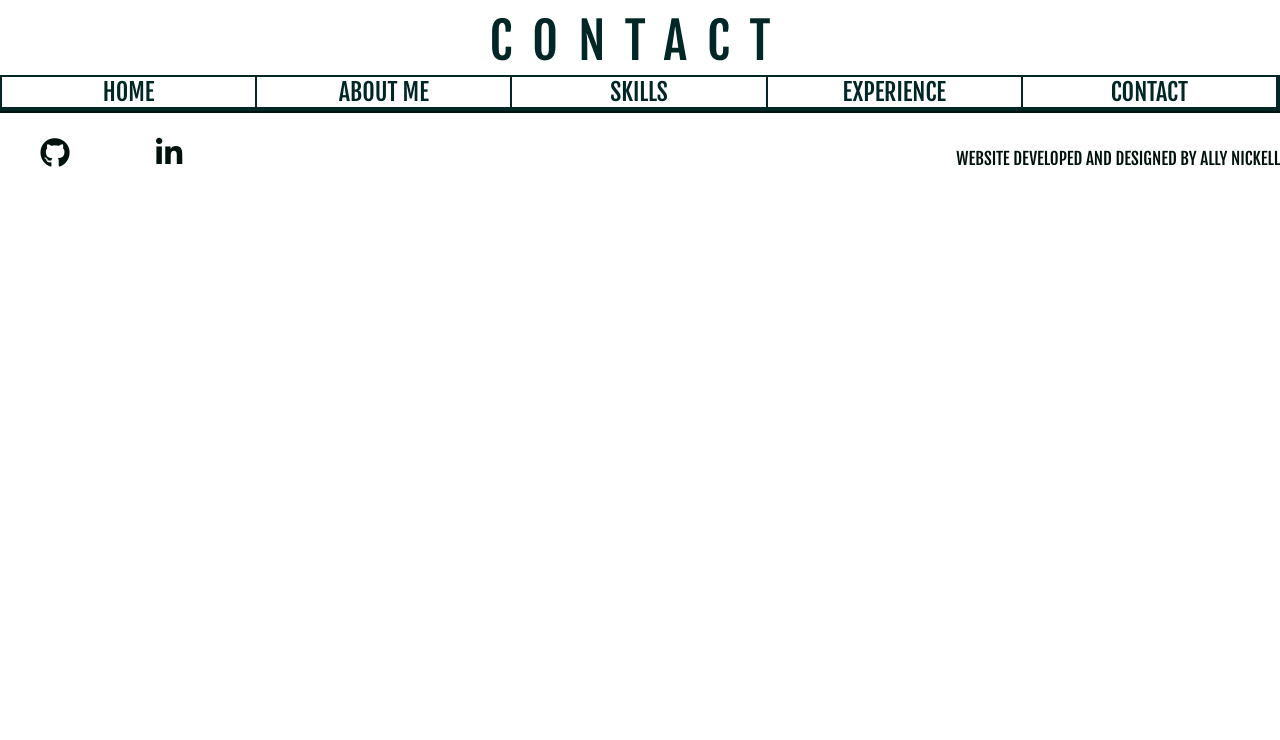
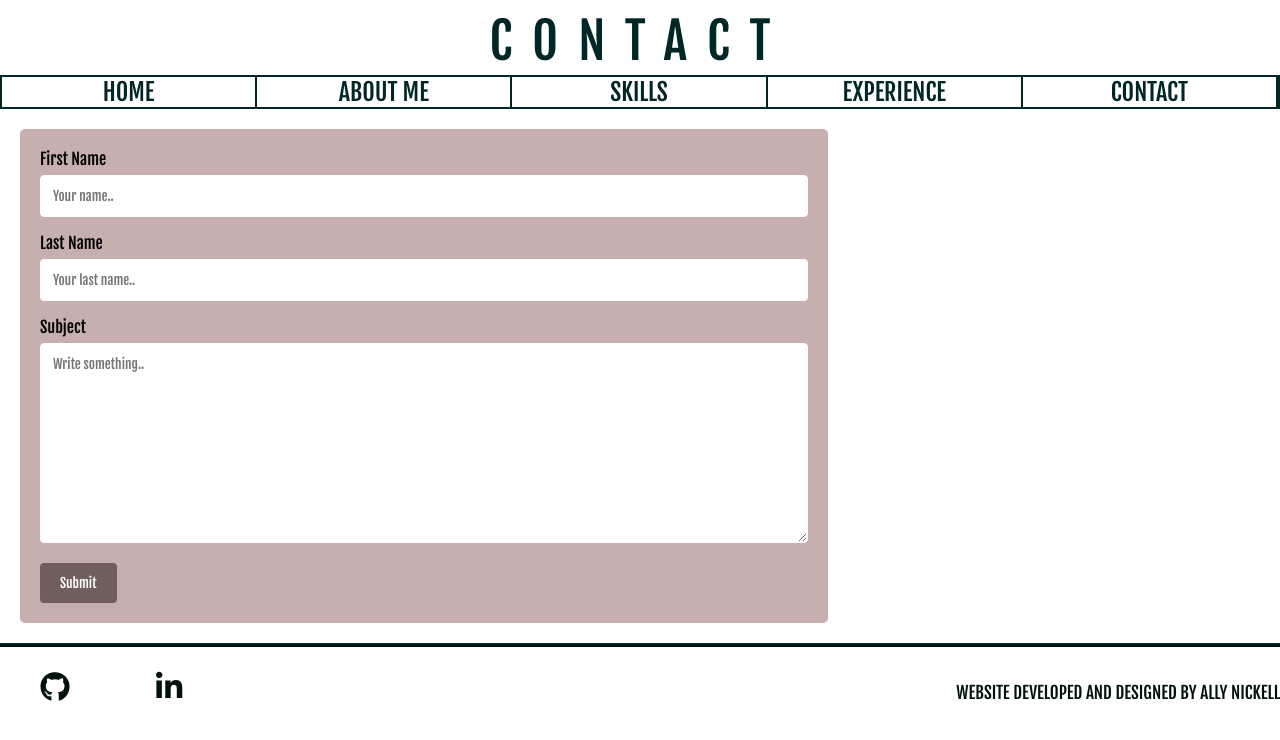
Before and after one commit to ally-n/portfolio, a plain HTML site: page contact/contact.html in a window 1280 px wide. Drawn offline with Linux system fonts and the light colour scheme.

Commit message:
links, form, new pictures

```diff
--- a/contact/contact.css
+++ b/contact/contact.css
@@ -28,13 +28,6 @@ body {
 
 }
 
-.sitting-image img {
-    display: block;
-    margin-left: auto;
-    margin-right: auto;
-    width: 80%;
-}
-
 .nav-link a {
     font-family: 'Fjalla One', serif;
     color: #002626;
@@ -51,10 +44,55 @@ body {
    transition: all .4s ease;
 }
 
-.skill-body {
-    height: 450px;
-    padding-top: 50px;
-    text-align: center;
+
+input[type=text], select, textarea {
+    width: 100%;
+    padding: 12px;
+    border: 1px solid #ffffff;
+    border-radius: 4px;
+    box-sizing: border-box;
+    margin-top: 6px;
+    margin-bottom: 16px;
+    resize: vertical;
+    font-family: 'Fjalla One', serif;
+    outline: none;
+  }
+
+input[type=text]:focus {
+    border: 5px solid #ffffff;
+    outline: none;
+}
+  input[type=submit] {
+    background-color: #6f5e5c;
+    color: white;
+    padding: 12px 20px;
+    border: none;
+    border-radius: 4px;
+    cursor: pointer;
+    font-family: 'Fjalla One', serif;
+  }
+
+  input[type=submit]:hover {
+    background-color: #002626;
+  }
+
+.contact-flex {
+  display: flex;
+  align-items: center;
+}
+
+  .contact-container {
+    border-radius: 5px;
+    background-color: #c5b0ae;
+    padding: 20px;
+    font-family: 'Fjalla One', serif;
+    width: 60%;
+    margin: 20px 20px 20px 20px;
+  }
+
+.lets-connect img {
+    height: 500px;
+
 }
 
 .footer-container {
--- a/contact/contact.html
+++ b/contact/contact.html
@@ -33,10 +33,30 @@
 
     </div>
     </div>
+    <div class="contact-flex">
+        <div class="contact-container">
+            <form action="action_page.php">
 
-    <div>
+                <label for="fname">First Name</label><br>
+                <input type="text" id="fname" name="firstname" placeholder="Your name.."><br>
 
+                <label for="lname">Last Name</label><br>
+                <input type="text" id="lname" name="lastname" placeholder="Your last name.."><br>
+
+                <label for="subject">Subject</label><br>
+                <textarea id="subject" name="subject" placeholder="Write something.."
+                    style="height:200px"></textarea><br>
+
+                <input type="submit" value="Submit">
+
+            </form>
+
+        </div>
+        <div class="lets-connect">
+            <!-- <img src="/pictures/letsconnect.png" alt="let's connect" height="500px"> -->
+        </div>
     </div>
+
 
 
 </body>
```
Also changed, not shown: about-me/about-me.html (+1 -1 lines), index.html (+8 -5 lines), pictures/familypic.jpg (added), 2 other files.
